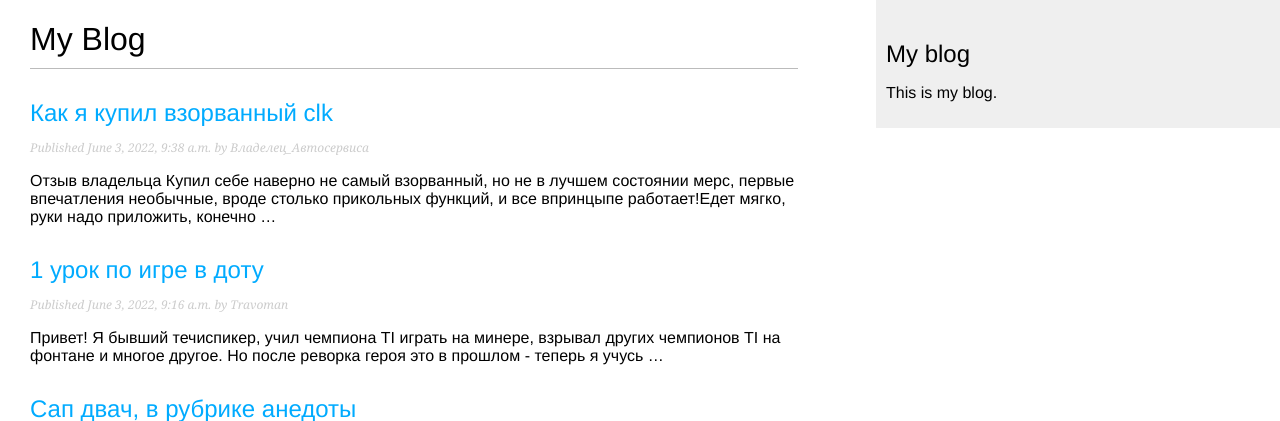
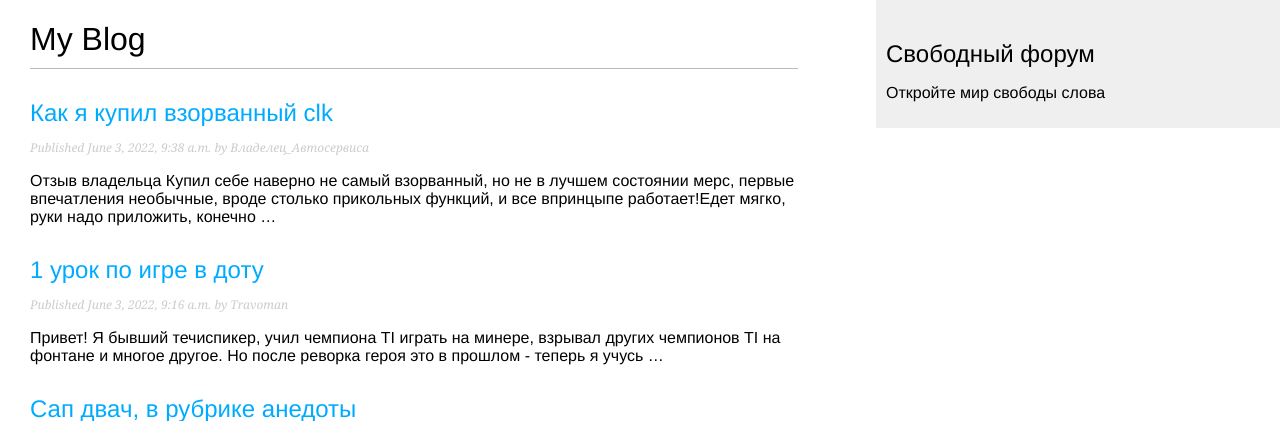
Before and after one commit to Sopirm/myFirst, a Django app: page /blog/ in a window 1280 px wide. Shown: the top 421 px of the page. Run offline with Django 4.2, Linux system fonts and the light colour scheme; data comes from the database, SQL or seed files in the repository; both versions use the stored data as it was after the commit.

Commit message:
Пофиксил вывод сайта без стиля css + наполнил бд данными

```diff
--- a/mysite/blog/templates/blog/base.html
+++ b/mysite/blog/templates/blog/base.html
@@ -11,8 +11,8 @@
     {% endblock %}
   </div>
   <div id="sidebar">
-    <h2>My blog</h2>
-    <p>This is my blog.</p>
+    <h2>Свободный форум</h2>
+    <p>Откройте мир свободы слова</p>
   </div>
 </body>
 </html>
--- a/mysite/mysite/settings.py
+++ b/mysite/mysite/settings.py
@@ -23,10 +23,10 @@ BASE_DIR = Path(__file__).resolve().parent.parent
 SECRET_KEY = 'django-insecure-*!%fki_6y1f2jlr*d=u@3$w1^b2)#tfy@u_(u8n_d)32#&jgkm'
 
 # SECURITY WARNING: don't run with debug turned on in production!
-DEBUG = False
+DEBUG = True
 
-ALLOWED_HOSTS = ['.localhost', '127.0.0.1', '[::1]']
-#ALLOWED_HOSTS = []
+#ALLOWED_HOSTS = ['.localhost', '127.0.0.1', '[::1]']
+ALLOWED_HOSTS = []
 
 # Application definition
 
```
Also changed, not shown: mysite/db.sqlite3.
